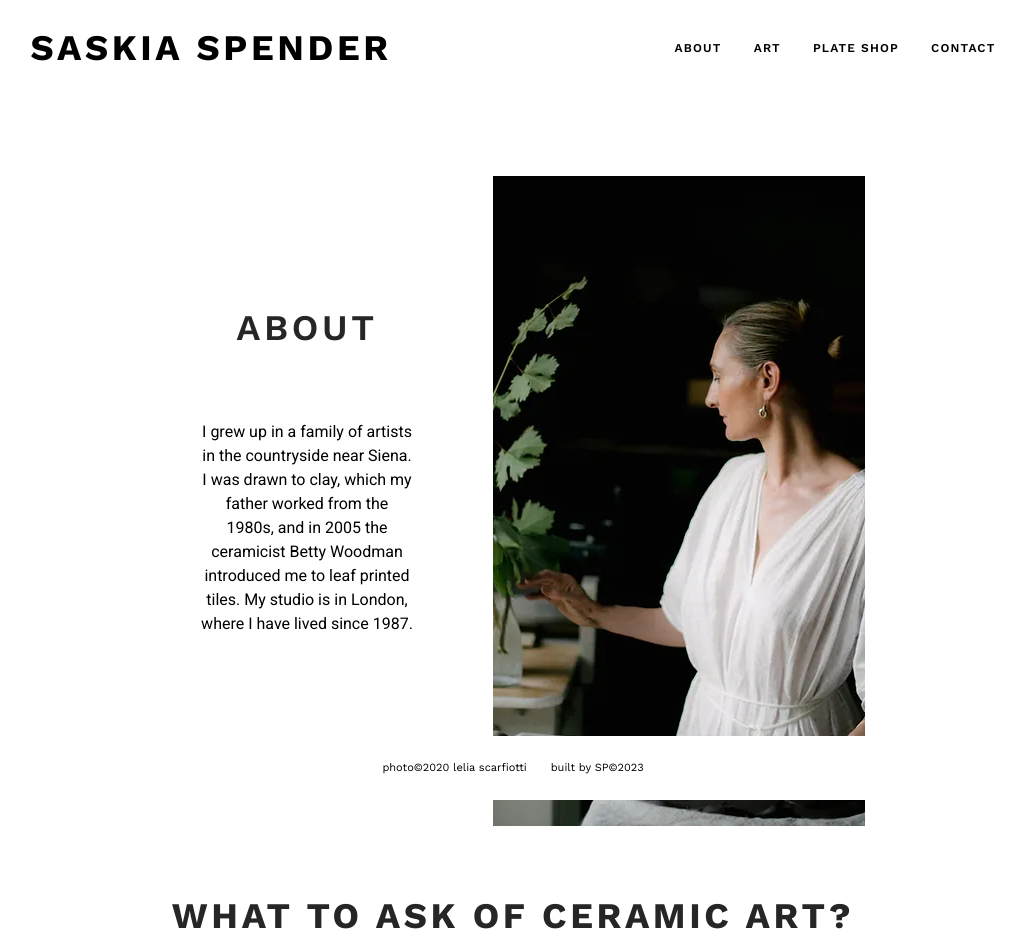
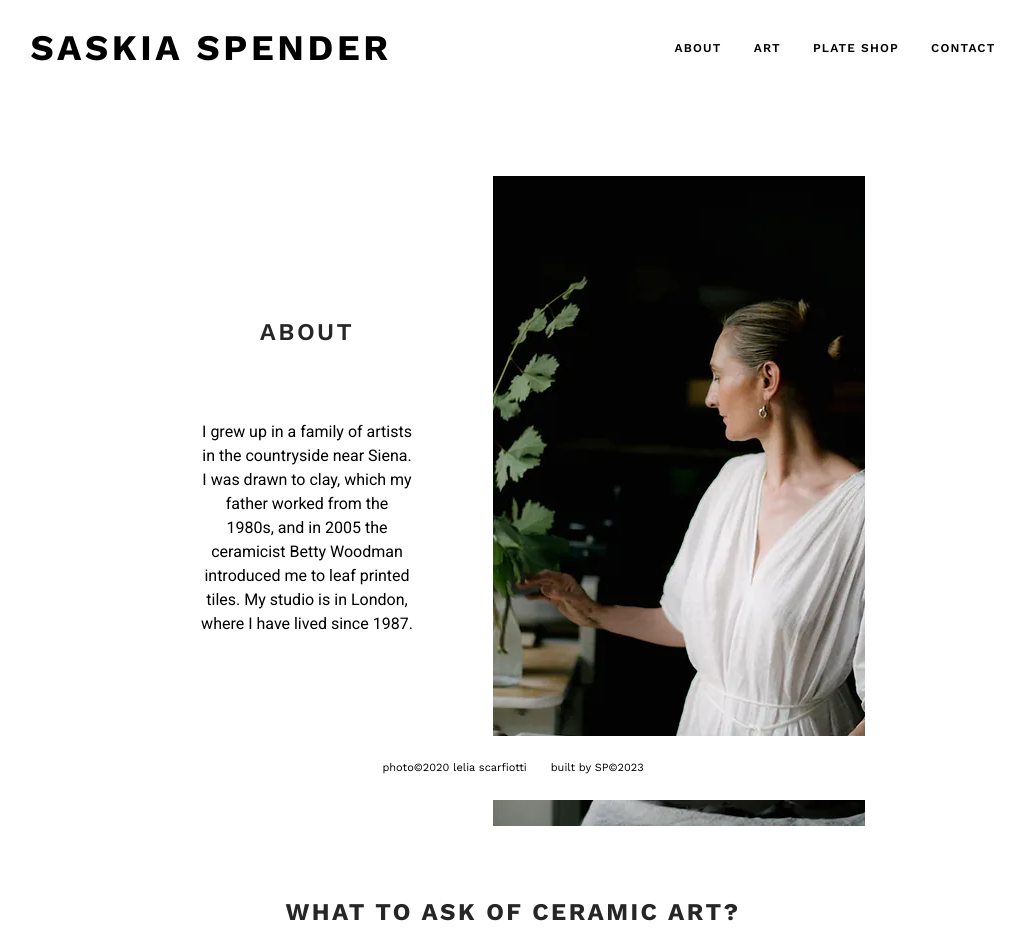
Before and after one commit to Sophie-Senge/Saskia-Webpage, a React (Create React App) app: page /about in a window 1280 px wide. Shown: the top 941 px of the page, without its empty margins (127-1152 px from the left). Built offline with nearby package versions, Linux system fonts and the light colour scheme.

Commit message:
new updates for screen size

```diff
--- a/src/pages/about/About.jsx
+++ b/src/pages/about/About.jsx
@@ -7,8 +7,8 @@ import aboutFive from './assets/about-5.webp'
 
 function About() {
     return (<>
-        <div className='grid grid-cols-1 mx-12 lg:grid-flow-col lg:grid-rows-2 text-center justify-items-center h-screen lg:gap-10 lg:mx-72'>
-            <h1 className='md:text-4xl text-xl text-neutral-800 uppercase font-semibold font-headings tracking-widest pt-32 lg:pt-0 pb-8 grid items-end justify-items-center'>About</h1>
+        <div className='grid grid-cols-1 mx-28 lg:grid-flow-col lg:grid-rows-2 text-center justify-items-center h-screen lg:gap-10 lg:mx-72'>
+            <h1 className='md:text-2xl text-xl text-neutral-800 uppercase font-semibold font-headings tracking-widest pt-32 lg:pt-0 pb-8 grid items-end justify-items-center'>About</h1>
             <p className='md:mx-10'>I grew up in a family of artists in the countryside near Siena. I was drawn to clay, which my father worked from the 1980s, and in 2005 the ceramicist Betty Woodman introduced me to leaf printed tiles. My studio is in London, where I have lived since 1987. </p>
             <img className='lg:my-44 my-8 ' src={aboutOne} alt="saskia spender" />
 
@@ -20,7 +20,7 @@ function About() {
         </div> */}
         <section className='container mx-auto my-64 lg:my-8 md:px-2 md:py-16 '>
             <div className='justify-center mx-12 lg:mx-56'>
-            <h1 className='md:text-4xl text-xl text-neutral-800 flex uppercase text-center font-bold pb-2 font-headings tracking-widest justify-center'>what to ask of ceramic art?</h1>
+            <h1 className='md:text-2xl text-xl text-neutral-800 flex uppercase text-center font-bold pb-2 font-headings tracking-widest justify-center'>what to ask of ceramic art?</h1>
             <h3 className='text-lg text-neutral-800 font-semibold font-headings tracking-widest flex items-end justify-center'>Some reflections by Saskia Spender</h3>
             <hr className="w-60 h-px mx-auto my-8 bg-neutral-600 border-0 dark:bg-gray-700"/>
 
--- a/src/pages/plate-shop/Plate-Shop.jsx
+++ b/src/pages/plate-shop/Plate-Shop.jsx
@@ -50,7 +50,7 @@ function PlateShop() {
     const [activeData, setActiveData] = useState(images.imgOne.data);
 
     return (<>
-        <div className='lg:mx-72 mx-12 pt-32 pb-28 h-full '>
+        <div className='lg:mx-72 mx-28 pt-32 pb-28 h-full '>
             <h2 className='text-2xl uppercase font-semibold font-headings tracking-widest pb-14 grid items-end justify-items-center'>Plate Shop</h2>
             <p className='text-sm text-justify'>Every plate is unique. I make each one by hand, and although I use the same materials, movements and techniques every time, no two are exactly alike. They are made with black clay, white slip, leadless glaze with copper carbonate, are fired to stoneware, and may be machine washed.</p>
             <br />
```
